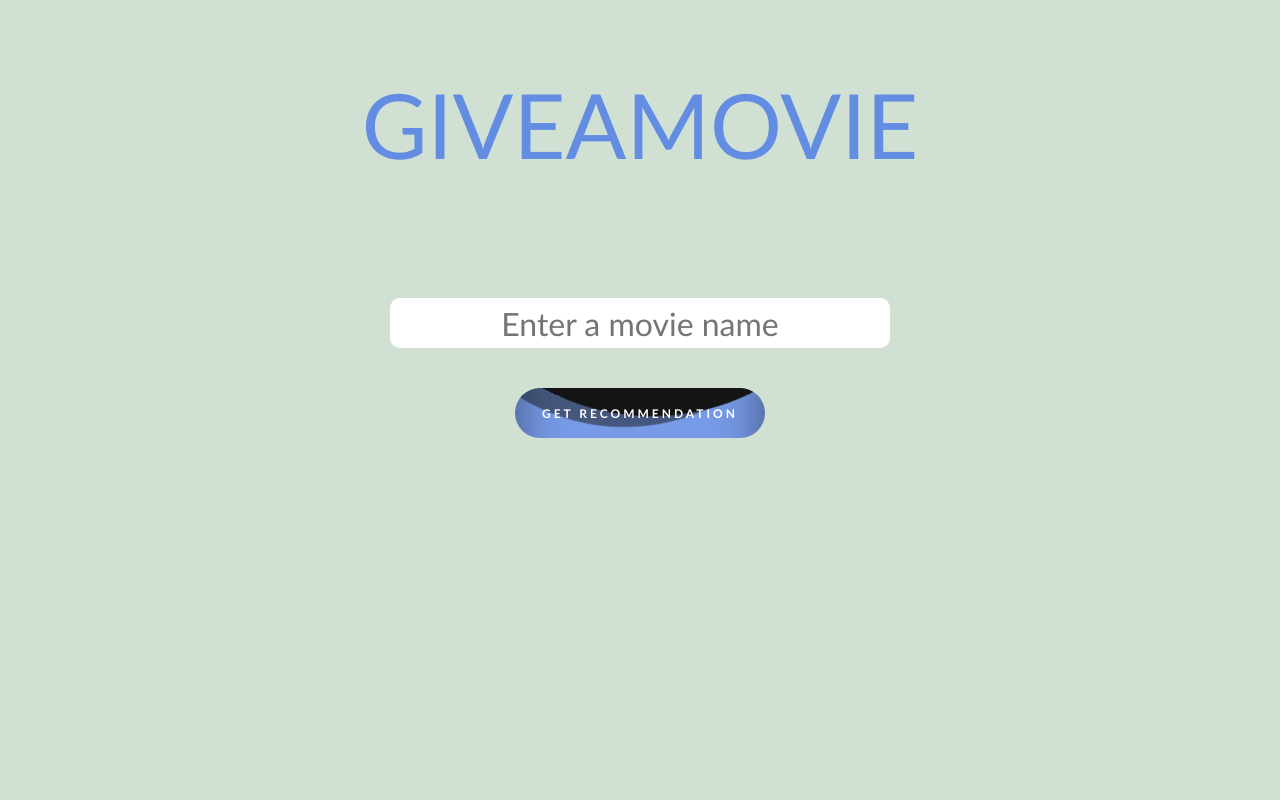
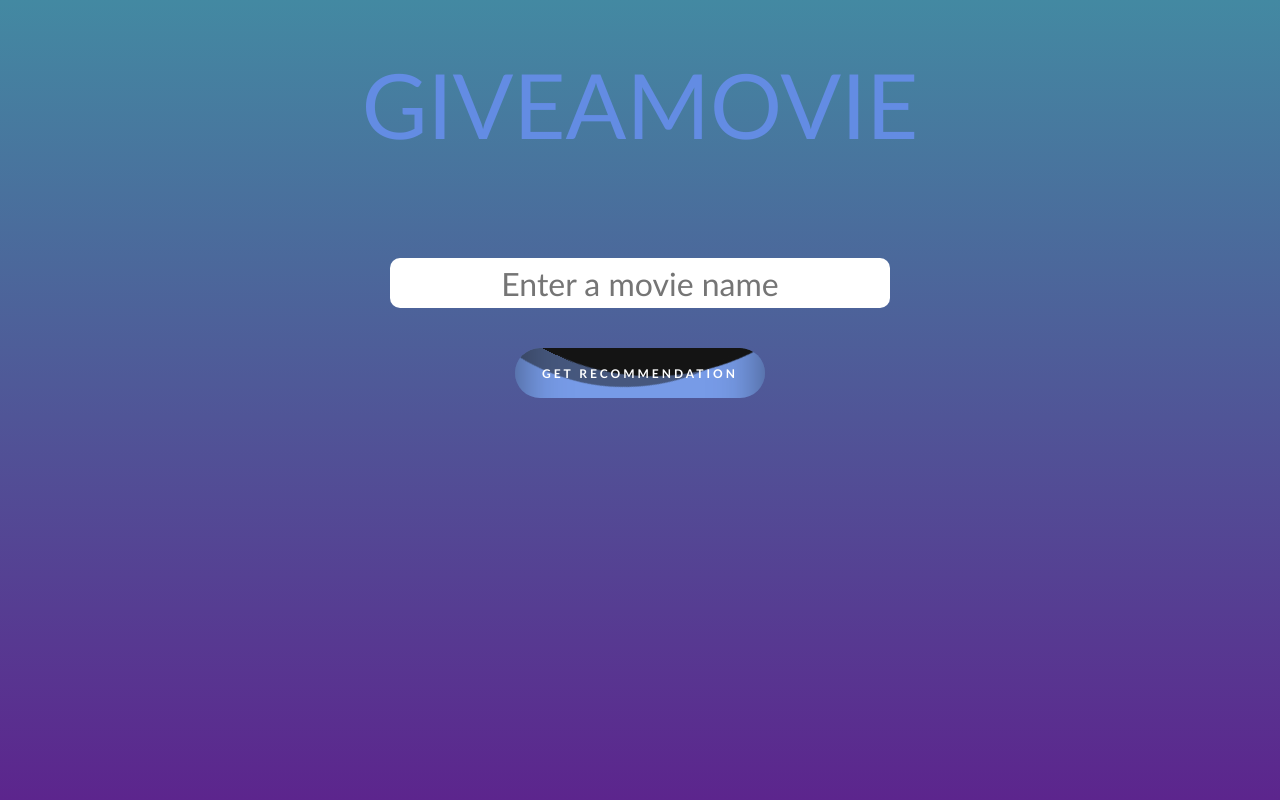
Before and after one commit to OytunKutrup/giveamovie.com-public, a Flask app: page / in a window 1280 px wide. Run offline with Flask 2, Linux system fonts and the light colour scheme.

Commit message:
Background changed.

```diff
--- a/static/style.css
+++ b/static/style.css
@@ -1,12 +1,14 @@
 body {
-    background-color: #D0E1D4;
     text-align: center;
+    background: rgb(67,137,162);
+    background: linear-gradient(180deg, rgba(67,137,162,1) 0%, rgba(92,37,141,1) 100%);
     display: flex;
     justify-content: center;
-    min-height: 70vh;
-    background: #D0E1D4;
+    min-height: 100%;
     text-decoration: none;
-
+}
+html {
+   height: 100%;
 }
 
 h2 {
@@ -15,13 +17,12 @@ h2 {
     font-size: 40px;
     text-align: center;
     font-family: Trebuchet MS;
-
 }
 
 h3{
     color: #8A5CC1;
     text-align: center;
-    margin: 20px 500px 0px 500px;
+    padding: 10px 25%;
     font-family: Trebuchet MS;
     min-width: 500px;
 }
@@ -72,15 +73,17 @@ a {
   text-transform: uppercase;
   width: 250px;
   overflow: hidden;
+  margin: 0px 0px 50px 0px;
   border-radius: 40px;
 }
 #homepage{
     color: #638CE3;
     font-size: 90px;
-    margin: 70px 20px 100px 20px;
+    margin: 50px 20px 80px 20px;
     font-family: Trebuchet MS;
     text-decoration: none;
     width: auto;
+
 }
 
 #button2{
@@ -161,4 +164,6 @@ a:hover .liquid{
 .info{
     display: flex;
     justify-content: center;
+    width: %50;
+
 }
```
